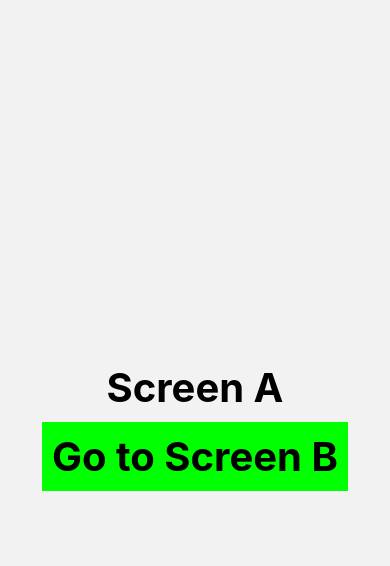
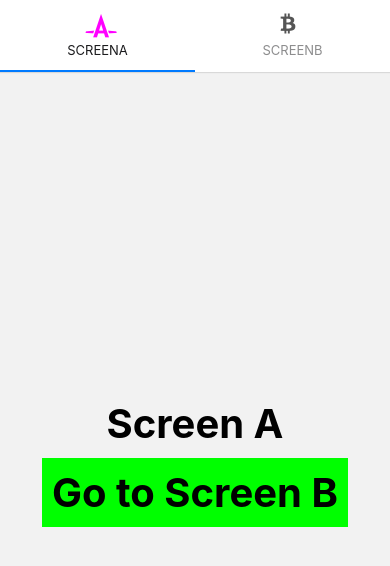
Before and after one commit to tar9218/to_do_list_react_native, a React Native app: screen /ScreenA in a window 390 px wide. Shown: the top 566 px of the page. Built offline with nearby package versions, Linux system fonts and the light colour scheme.

Commit message:
material bottom and top navigation

```diff
--- a/src/App.tsx
+++ b/src/App.tsx
@@ -2,54 +2,62 @@
 import {StyleSheet, View, Text, Pressable} from 'react-native';
 import {NavigationContainer} from '@react-navigation/native';
 import {createStackNavigator} from '@react-navigation/stack';
+import ScreenA from "./ScreenA.tsx";
+import ScreenB from "./ScreenB.tsx";
+import {createBottomTabNavigator} from "@react-navigation/bottom-tabs";
+import {createMaterialBottomTabNavigator} from "@react-navigation/material-bottom-tabs";
+import {createMaterialTopTabNavigator} from "@react-navigation/material-top-tabs";
+import FontAwesome5 from 'react-native-vector-icons/FontAwesome5';
 
-const Stack = createStackNavigator();
+// const Tab = createBottomTabNavigator();
+// const Tab = createMaterialBottomTabNavigator();
+const Tab = createMaterialTopTabNavigator();
 
-function ScreenA({navigation}) {
-  const onPressHandler = () => {
-    navigation.navigate('ScreenB');
-  }
 
-  return (
-    <View style={styles.body}>
-      <Text style={styles.text}>Screen A</Text>
-      <Pressable
-        onPress={onPressHandler}
-       style={({pressed}) => ({backgroundColor: pressed ? '#ddd' : '#0f0'})}
-      >
-        <Text style={styles.text}>
-          Go to Screen B
-        </Text>
-      </Pressable>
-    </View>
-  );
-}
-
-function ScreenB() {
-  return (
-    <View style={styles.body}>
-      <Text style={styles.text}>Screen B</Text>
-    </View>
-  );
-}
 
 function App() {
   return (
     <NavigationContainer>
-      <Stack.Navigator>
-        <Stack.Screen
+      <Tab.Navigator
+        screenOptions={({ route }) => ({
+          tabBarIcon: ({focused, size, color}) => {
+            let iconName;
+            if(route.name === 'ScreenA'){
+              iconName = 'autoprefixer';
+              size = focused ? 25 : 20;
+              color = focused ? '#f0f' : '#555';
+            }else if(route.name === 'ScreenB'){
+              iconName = 'btc';
+              size = focused ? 25 : 20;
+              color = focused ? '#f0f' : '#555';
+            }
+            return(
+              <FontAwesome5
+                name={iconName}
+                size={size}
+                color={color}
+              />
+            )
+          }
+        })}
+
+        activeColor='#f0edf6'
+        inactiveColor='#3e2465'
+        barStyle={{backgroundColor: '#694fad'}}
+      >
+        <Tab.Screen
           name="ScreenA"
           component={ScreenA}
           options={{
-            header: () => null
+            // tabBarBadge: 3
           }}
         />
 
-        <Stack.Screen
+        <Tab.Screen
           name="ScreenB"
           component={ScreenB}
         />
-      </Stack.Navigator>
+      </Tab.Navigator>
     </NavigationContainer>
   );
 }
--- /dev/null
+++ b/src/ScreenA.tsx
@@ -0,0 +1,34 @@
+import {Pressable, StyleSheet, Text, View} from 'react-native';
+import React from 'react';
+
+function ScreenA({navigation}) {
+  const onPressHandler = () => {
+    navigation.navigate('ScreenB');
+  };
+
+  return (
+    <View style={styles.body}>
+      <Text style={styles.text}>Screen A</Text>
+      <Pressable
+        onPress={onPressHandler}
+        style={({pressed}) => ({backgroundColor: pressed ? '#ddd' : '#0f0'})}>
+        <Text style={styles.text}>Go to Screen B</Text>
+      </Pressable>
+    </View>
+  );
+}
+
+export default ScreenA;
+
+const styles = StyleSheet.create({
+  body: {
+    flex: 1,
+    justifyContent: 'center',
+    alignItems: 'center',
+  },
+  text: {
+    fontSize: 40,
+    fontWeight: 'bold',
+    margin: 10,
+  },
+});
--- /dev/null
+++ b/src/ScreenB.tsx
@@ -0,0 +1,25 @@
+import { StyleSheet, Text, View } from "react-native";
+import React from "react";
+
+function ScreenB() {
+  return (
+    <View style={styles.body}>
+      <Text style={styles.text}>Screen B</Text>
+    </View>
+  );
+}
+
+export default ScreenB;
+
+const styles = StyleSheet.create({
+  body: {
+    flex: 1,
+    justifyContent: 'center',
+    alignItems: 'center',
+  },
+  text: {
+    fontSize: 40,
+    fontWeight: 'bold',
+    margin: 10,
+  },
+});
```
Also changed, not shown: package.json (+9 -1 lines), 6 other files (tests, documents, lock files or other folders).
